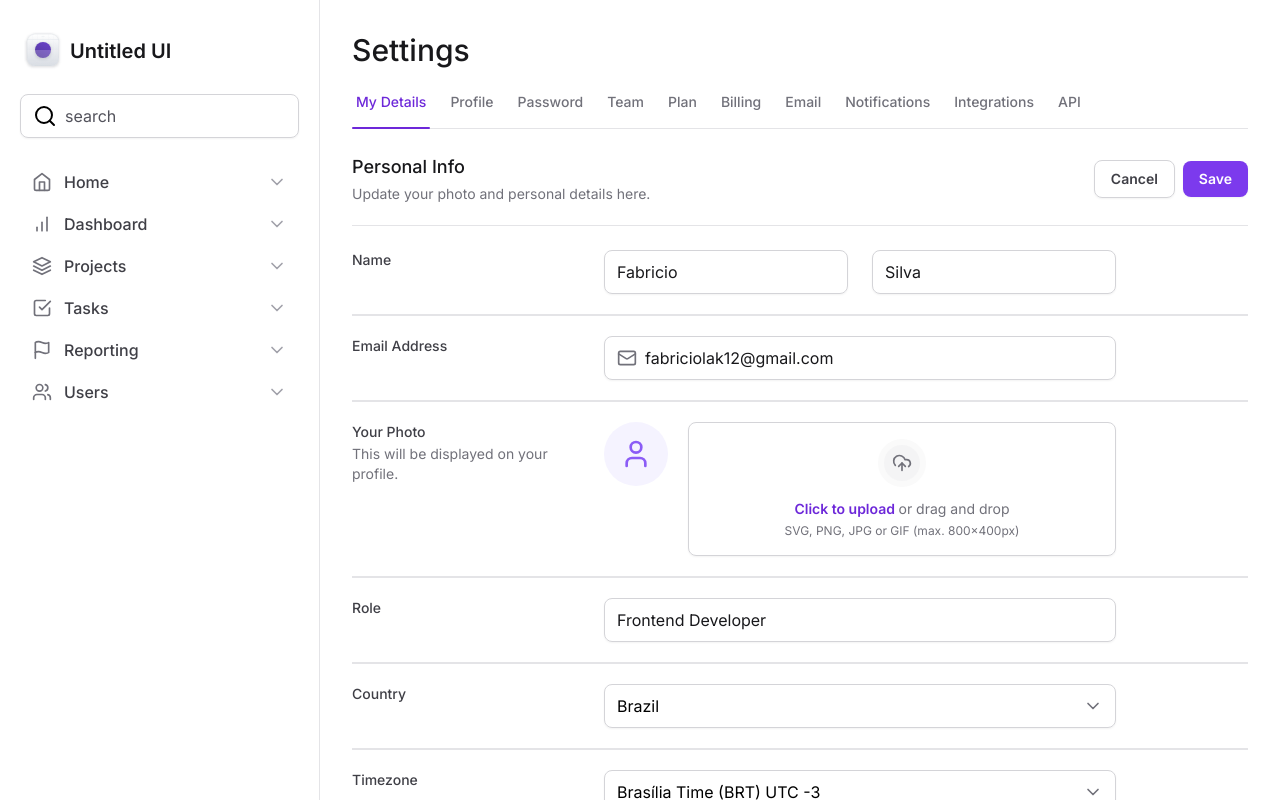
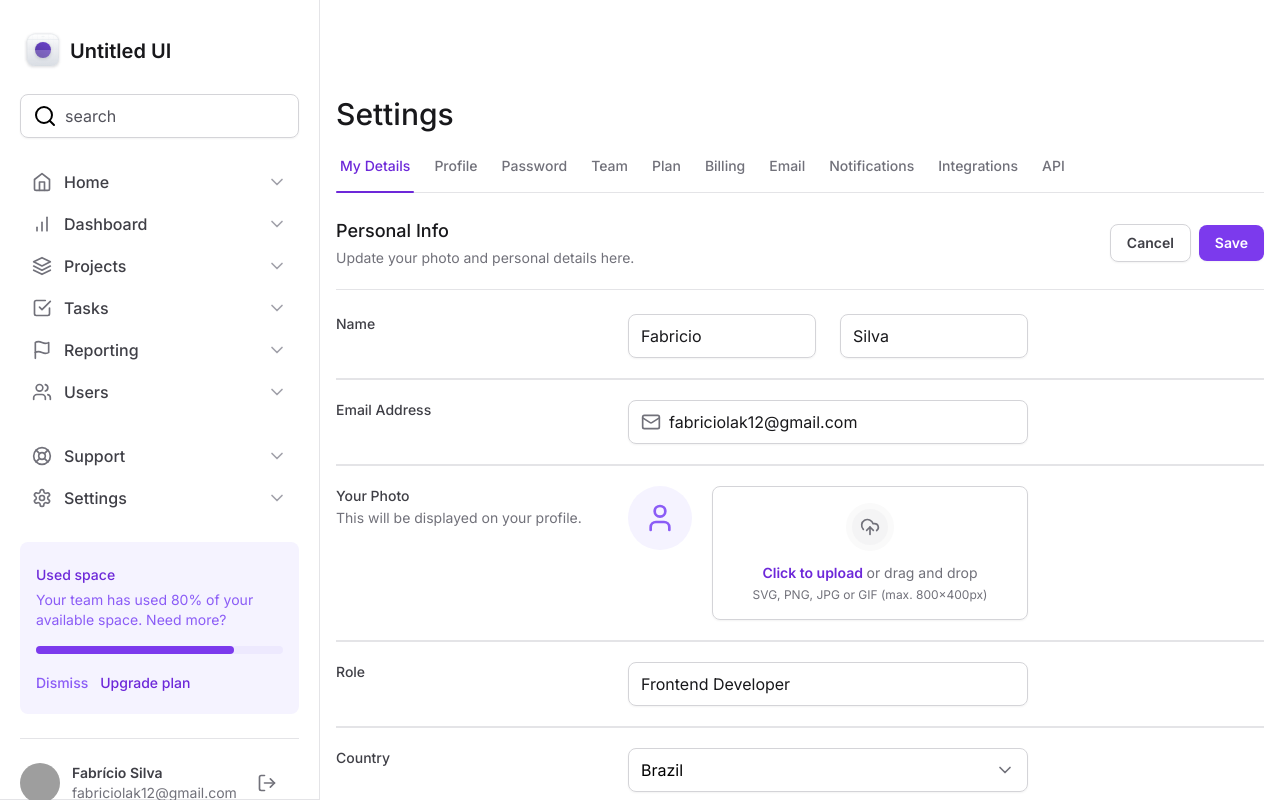
Before and after one commit to fabriciolak/tailwind-next, a Next.js app: page / in a window 1280 px wide. Shown: the top 800 px of the page. Built offline with nearby package versions, Linux system fonts and the light colour scheme; grey boxes are pictures that could not be loaded.

Commit message:
feat: made sidebar responsive and collapsible

```diff
--- a/package.json
+++ b/package.json
@@ -10,6 +10,7 @@
   },
   "dependencies": {
     "@formkit/auto-animate": "^0.7.0",
+    "@radix-ui/react-collapsible": "^1.0.3",
     "@radix-ui/react-select": "^1.2.2",
     "@radix-ui/react-slot": "^1.0.2",
     "@radix-ui/react-tabs": "^1.0.4",
--- a/src/app/layout.tsx
+++ b/src/app/layout.tsx
@@ -21,7 +21,7 @@ export default function RootLayout({
         <div className="grid min-h-screen grid-cols-app">
           <Sidebar />
 
-          <main className="px-8 pb-12 pt-8">{children}</main>
+          <main className="px-4 pb-12 pt-24 lg:col-start-2">{children}</main>
         </div>
       </body>
     </html>
--- a/src/components/Sidebar/Navigation/index.tsx
+++ b/src/components/Sidebar/Navigation/index.tsx
@@ -26,7 +26,7 @@ export function Item({
   return (
     <a
       href={href}
-      className="py2 hover group flex items-center gap-3 rounded px-3 py-2 hover:bg-violet-50"
+      className="group flex items-center gap-3 rounded px-3 py-2 outline-none hover:bg-violet-50"
       {...props}
     >
       <Icon className="h-5 w-5 text-zinc-500" />
--- a/src/components/Sidebar/index.tsx
+++ b/src/components/Sidebar/index.tsx
@@ -1,3 +1,5 @@
+'use client'
+
 import {
   BarChart,
   CheckSquare,
@@ -8,18 +10,32 @@ import {
   LifeBuoy,
   Settings,
   Search,
+  Menu,
 } from 'lucide-react'
 import { Logo } from './logo'
 import { UsedSpaceWidget } from './UsedSpaceWidget'
 import { Profile } from './Profile'
 import * as Input from '../Input'
 import * as Navigation from './Navigation'
+import * as Collapsible from '@radix-ui/react-collapsible'
+import { Button } from '../Button'
 
 export function Sidebar() {
   return (
-    <aside className="flex flex-col gap-6 border-r border-zinc-200 px-5 py-8">
+    <Collapsible.Root className="fixed left-0 right-0 top-0 z-20 flex flex-col gap-6 border-b border-zinc-200 bg-white p-4 data-[state=open]:bottom-0 data-[state=open]:h-screen lg:right-auto lg:w-80 lg:border-r lg:px-5 lg:py-8 lg:data-[state=closed]:bottom-0 lg:data-[state=closed]:h-screen">
+      <div className="flex items-center justify-between">
         <Logo />
+        <Collapsible.Trigger asChild className="lg:hidden">
+          <Button type="button" variant="ghost">
+            <Menu className="h-6 w-6 text-zinc-500" />
+          </Button>
+        </Collapsible.Trigger>
+      </div>
 
+      <Collapsible.Content
+        forceMount
+        className="flex flex-1 flex-col gap-6 data-[state=closed]:hidden lg:data-[state=closed]:flex"
+      >
         <Input.Root>
           <Input.Prefix>
             <Search />
@@ -44,11 +60,12 @@ export function Sidebar() {
           </Navigation.Root>
 
           <UsedSpaceWidget />
-      </div>
 
           <div className="h-px bg-zinc-200"></div>
 
           <Profile />
-    </aside>
+        </div>
+      </Collapsible.Content>
+    </Collapsible.Root>
   )
 }
--- a/tailwind.config.js
+++ b/tailwind.config.js
@@ -4,8 +4,8 @@ module.exports = {
   theme: {
     extend: {
       gridTemplateColumns: {
-        app: 'minmax(288px, 20rem) 1fr',
-        form: 'minmax(7.5rem, 17.5rem) minmax(25rem, 32rem) minmax(0, 15rem)',
+        app: 'minmax(18rem, 20rem) 1fr',
+        form: 'minmax(7.5rem, 17.5rem) minmax(25rem, 1fr) minmax(0, 15rem)',
       },
 
       borderWidth: {
```
Also changed, not shown: 1 other file (tests, documents, lock files or other folders). Lines whose indentation alone changed are shown as unchanged.
